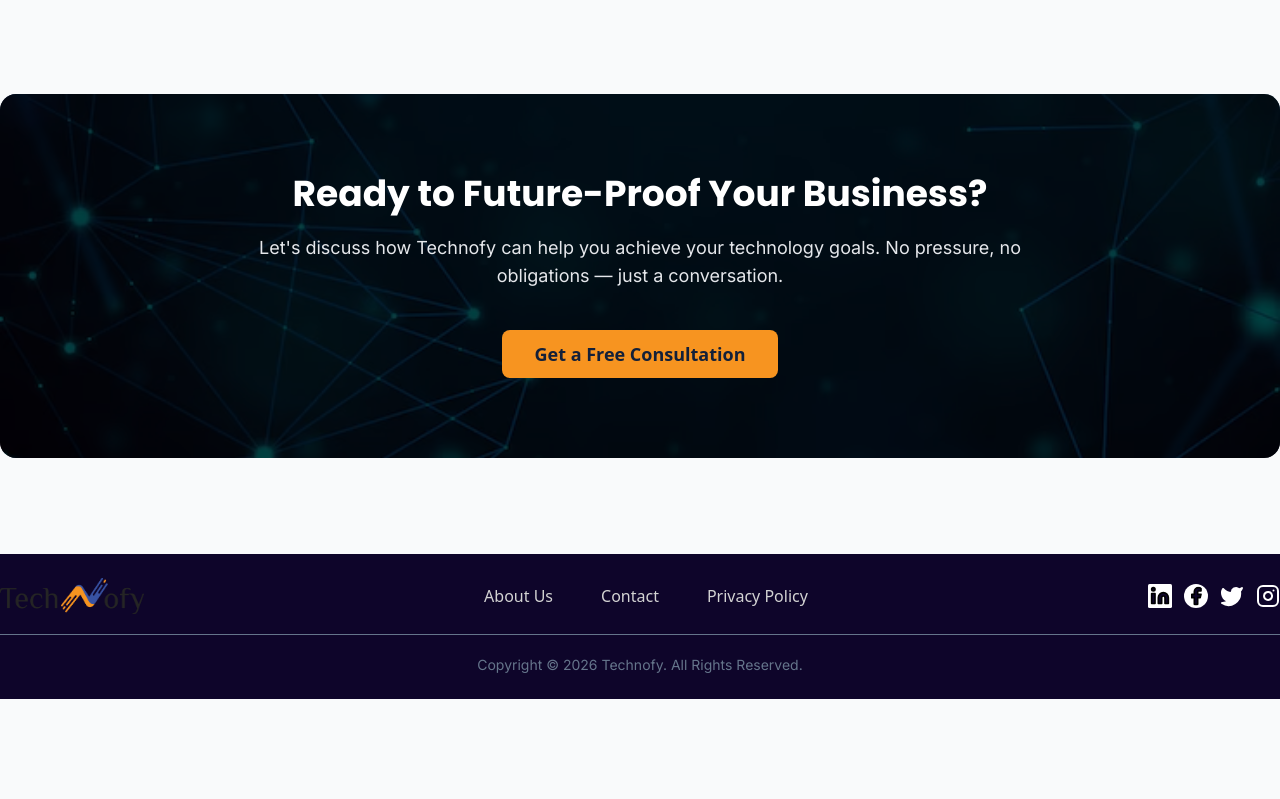
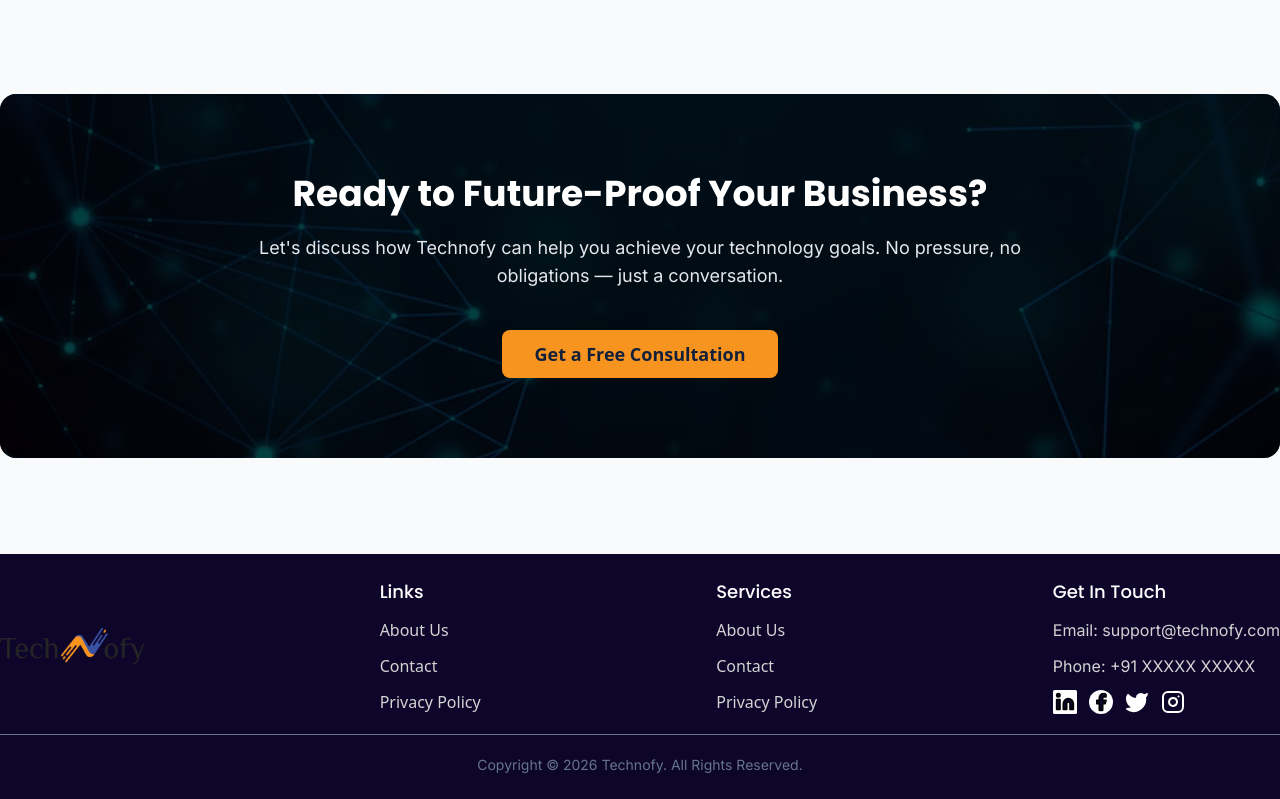
Before and after one commit to vipinAlways/technofy, a Next.js app: page /about in a window 1280 px wide. Shown: the part 2648-3447 px from the top of the page. Before the commit the page ends 3347 px from the top, so only its background shows below. Built offline with nearby package versions, Linux system fonts and the light colour scheme; no server answers.

Commit message:
directus setup compelted

```diff
--- a/src/app/about/page.tsx
+++ b/src/app/about/page.tsx
@@ -14,40 +14,40 @@ const vision = [
   {
     data: [
       {
-        problem: "Proactive IT Management",
-        solution: "Continuously monitor and optimize systems to prevent disruptions before they occur.",
+        heading: "Proactive IT Management",
+        description: "Continuously monitor and optimize systems to prevent disruptions before they occur.",
       },
       {
-        problem: "Enterprise-Grade Security",
-        solution: "Implement layered cybersecurity strategies to protect networks, devices, and data.",
+        heading: "Enterprise-Grade Security",
+        description: "Implement layered cybersecurity strategies to protect networks, devices, and data.",
       },
       {
-        problem: "Scalable Infrastructure Design",
-        solution: "Build flexible IT environments that support long-term growth and evolving needs.",
+        heading: "Scalable Infrastructure Design",
+        description: "Build flexible IT environments that support long-term growth and evolving needs.",
       },
       {
-        problem: "Operational Reliability",
-        solution: "Ensure stable, high-performance systems that minimize downtime and business risk..",
+        heading: "Operational Reliability",
+        description: "Ensure stable, high-performance systems that minimize downtime and business risk..",
       },
     ],
   },
   {
     data: [
       {
-        problem: "Trusted Technology Partnership",
-        solution: "Continuously monitor and optimize systems to prevent disruptions before they occur.",
+        heading: "Trusted Technology Partnership",
+        description: "Continuously monitor and optimize systems to prevent disruptions before they occur.",
       },
       {
-        problem: "Innovation with Purpose",
-        solution: "Implement layered cybersecurity strategies to protect networks, devices, and data.",
+        heading: "Innovation with Purpose",
+        description: "Implement layered cybersecurity strategies to protect networks, devices, and data.",
       },
       {
-        problem: "Digital Resilience",
-        solution: "Build flexible IT environments that support long-term growth and evolving needs.",
+        heading: "Digital Resilience",
+        description: "Build flexible IT environments that support long-term growth and evolving needs.",
       },
       {
-        problem: "Sustainable Growth Enablement",
-        solution: "Ensure stable, high-performance systems that minimize downtime and business risk..",
+        heading: "Sustainable Growth Enablement",
+        description: "Ensure stable, high-performance systems that minimize downtime and business risk..",
       },
     ],
   },
--- a/src/app/blog/page.tsx
+++ b/src/app/blog/page.tsx
@@ -134,7 +134,7 @@ const Page = async ({
                     key={index}
                     blogCardData={{
                       heading: data.title ?? "",
-                      image: data.thumbnail ?? data.seo.og_image,
+                      image:  data.seo.og_image,
                       info: new Date(data.date_created).toLocaleDateString(
                         "en-US",
                         {
--- a/src/app/layout.tsx
+++ b/src/app/layout.tsx
@@ -25,7 +25,7 @@ const headingFont = Poppins({
 // });
 
 export const metadata: Metadata = {
-  title: "Create Next App",
+  title: "Technofy 365",
   description: "Generated by create next app",
 };
 
--- a/src/app/services/[name]/sub-service/SubService.tsx
+++ b/src/app/services/[name]/sub-service/SubService.tsx
@@ -62,7 +62,7 @@ const SubService = ({
         </div>
       </section>
       <div className="md:max-w-7xl  lg:px-0 px-4 w-full mx-auto flex flex-col  items-stretch">
-        <Problem heading={data.Problem_heading} solutions={data.problems} />
+        <Problem heading={data.problem_heading} solutions={data.problem_issues} />
       </div>
       <div className="w-full bg-accent-foreground py-10">
         <div className="md:max-w-7xl  lg:px-0 px-4 mx-auto  space-y-4">
--- a/src/components/common/CustomLi.tsx
+++ b/src/components/common/CustomLi.tsx
@@ -1,19 +1,20 @@
+import { Advantages } from "@/index";
 import React from "react";
 
 const CustomLi = ({
   data,
 }: {
-  data: { problem: string; solution: string };
+  data: Advantages;
 }) => {
   return (
     <li className=" flex  items-start justify-start md:gap-4 gap-2">
-    <img src="/images/hand.png" alt={data.problem}  className="md:w-8 md:h-8 w-6 h-6"/>
+    <img src="/images/hand.png" alt={data.heading}  className="md:w-8 md:h-8 w-6 h-6"/>
       <div className="space-y-2">
         <h3 className="font-semibold  md:text-xl text-primary text-lg md:leading-7">
-          {data.problem}
+          {data.heading}
         </h3>
         <p className="md:text-base text-base font-normal text-muted md:leading-6 ">
-          {data.solution}
+          {data.description}
         </p>
       </div>
     </li>
--- a/src/components/root/Footer.tsx
+++ b/src/components/root/Footer.tsx
@@ -9,14 +9,12 @@ export const socialLink: SocialLink[] = [
   {
     href: "#",
     icon: Linkedin,
-    iconClass:
-      "stroke-black fill-[#0E052A]  bg-white rounded-[0.1rem]  p-0.5",
+    iconClass: "stroke-black fill-[#0E052A]  bg-white rounded-[0.1rem]  p-0.5",
   },
   {
     href: "#",
     icon: Facebook,
-    iconClass:
-      " stroke-black fill-[#0E052A]  bg-white rounded-full  p-0.5",
+    iconClass: " stroke-black fill-[#0E052A]  bg-white rounded-full  p-0.5",
   },
   {
     href: "#",
@@ -47,10 +45,8 @@ const footerLink: Navlinks[] = [
 const Footer = () => {
   return (
     <div className="w-full max-w-7xl mx-auto px-6 lg:px-0 py-6 flex flex-col gap-5">
-
       {/* Top Section */}
       <div className="flex flex-col md:flex-row md:justify-between md:items-center items-start gap-10 w-full">
-
         {/* Logo */}
         <div className="flex justify-center md:justify-start">
           <Link href="/" className="block w-36">
@@ -64,7 +60,9 @@ const Footer = () => {
         </div>
 
         {/* Navigation Links */}
-    <ul className="flex flex-col items-start md:flex-row md:items-center gap-6 md:gap-12 text-base leading-6">
+        <ul className="flex flex-col items-start gap-3 text-white">
+          <h1 className="text-lg font-medium ">Links</h1>
+          <div className="flex flex-col items-start   gap-3  text-base leading-6">
             {footerLink.map((links, index) => (
               <li key={index}>
                 <Link
@@ -75,12 +73,37 @@ const Footer = () => {
                 </Link>
               </li>
             ))}
+          </div>
         </ul>
-
-    {/* Social Links */}
-    <ul className="flex justify-center md:justify-end md:gap-3 gap-3 ">
+        {/* Navigation Links */}
+        <ul className="flex flex-col items-start gap-3 text-white">
+          <h1 className="text-lg font-medium ">Services</h1>
+          <div className="flex flex-col items-start   gap-3  text-base leading-6">
+            {footerLink.map((links, index) => (
+              <li key={index}>
+                <Link
+                  href={links.href}
+                  className="text-border transition-colors text-base"
+                >
+                  {links.title}
+                </Link>
+              </li>
+            ))}
+          </div>
+        </ul>
+        <ul className="flex flex-col items-start gap-3 text-white">
+          <h1 className="text-lg font-medium ">Get In Touch</h1>
+          <div className=" flex flex-col gap-3 text-border transition-colors text-base ">
+            <a href="mailto:support@technofy.com">
+              <p> Email: support@technofy.com</p>
+            </a>
+            <a href="tel:00000000">
+              <p>Phone: +91 XXXXX XXXXX</p>
+            </a>
+          </div>
+          <div className="flex justify-center md:justify-end gap-3  ">
             {socialLink.map((link, index) => {
-        const Icon = link.icon
+              const Icon = link.icon;
               return (
                 <li key={index}>
                   <Link
@@ -90,10 +113,10 @@ const Footer = () => {
                     <Icon className={cn("size-6", link.iconClass)} />
                   </Link>
                 </li>
-        )
+              );
             })}
+          </div>
         </ul>
-
       </div>
 
       {/* Divider */}
@@ -102,11 +125,10 @@ const Footer = () => {
       {/* Bottom Section */}
       <div>
         <p className="text-center text-sm text-muted">
-      Copyright &copy; {new Date().getFullYear()} Technofy.
-      All Rights Reserved.
+          Copyright &copy; {new Date().getFullYear()} Technofy. All Rights
+          Reserved.
         </p>
       </div>
-
     </div>
   );
 };
--- a/src/components/root/Nav.tsx
+++ b/src/components/root/Nav.tsx
@@ -61,7 +61,7 @@ function ServiceSubMenu({ services }: { services: ServiceCardData[] }) {
           <NavigationMenuContent className="min-w-max border border-border bg-white text-muted  absolute  rounded-lg left-1/2 -translate-x-1/2 top-10">
             <div className="p-4 h-full w-full">
               <ul className="grid gap-4 h-full max-2xl md:grid-cols-2 ">
-                {services.map((serviceData) => (
+                {services ? services.map((serviceData) => (
                   <li key={serviceData.slug} className="relative  p-2 max-w-96">
                     {/* Service Trigger */}
                     <NavigationMenu className="relative  ">
@@ -117,7 +117,7 @@ function ServiceSubMenu({ services }: { services: ServiceCardData[] }) {
                       </NavigationMenuList>
                     </NavigationMenu>
                   </li>
-                ))}
+                )) : <h1>No Service Live Currently</h1>}
               </ul>
             </div>
           </NavigationMenuContent>
--- a/src/components/services/subService/Problem.tsx
+++ b/src/components/services/subService/Problem.tsx
@@ -1,4 +1,5 @@
 import CustomLi from "@/components/common/CustomLi";
+import { ProblemIssue } from "@/index";
 import React from "react";
 
 const Problem = ({
@@ -6,7 +7,7 @@ const Problem = ({
   solutions = [],
 }: {
   heading: string;
-  solutions: { problem: string; solution: string;  }[];
+  solutions: ProblemIssue[];
 }) => {
   return (
     <div className="flex md:flex-row flex-col max-md:gap-6 md:justify-between ">
--- a/src/lib/fetchServices.ts
+++ b/src/lib/fetchServices.ts
@@ -9,7 +9,7 @@ export const getAllParentServices = async () =>
     }> => {
       try {
         const res = await fetch(
-          `${process.env.DIRECTUS_URL}/items/services` +
+          `${process.env.DIRECTUS_URL}/items/technofy_services` +
             `?access_token=${process.env.DIRECTUS_ACCESS_TOKEN}` +
             `&sort=-date_created` +
             `&fields=*,faq.*,advantages.*,sub_Services.slug,sub_Services.service_name,sub_Services.service_icon,sub_Services.short_description`,
@@ -61,11 +61,11 @@ export const getAllParentServices = async () =>
 export async function getSubService(slug: string): Promise<any> {
   const data = await (
     await fetch(
-      `${process.env.DIRECTUS_URL}/items/subServices` +
+      `${process.env.DIRECTUS_URL}/items/technofy_subServices` +
         `?filter[slug][_eq]=${slug}` +
         `&access_token=${process.env.DIRECTUS_ACCESS_TOKEN}` +
         `&sort=-date_created` +
-        `&fields=*,faq.*,advantages.*,short_description,solutions.*,solutions.*`,
+        `&fields=*,faq.*,advantages.*,short_description,solutions.*`,
       {
         next: { revalidate: 60 },
       },
@@ -77,7 +77,7 @@ export async function getSubService(slug: string): Promise<any> {
 export async function getService(slug: string): Promise<Service> {
   const data = await (
     await fetch(
-      `${process.env.DIRECTUS_URL}/items/services` +
+      `${process.env.DIRECTUS_URL}/items/technofy_services` +
         `?filter[slug][_eq]=${slug}` +
         `&access_token=${process.env.DIRECTUS_ACCESS_TOKEN}` +
         `&sort=-date_created` +
```
Also changed, not shown: src/index.d.ts (+10 -11 lines). Lines whose indentation alone changed are shown as unchanged.
